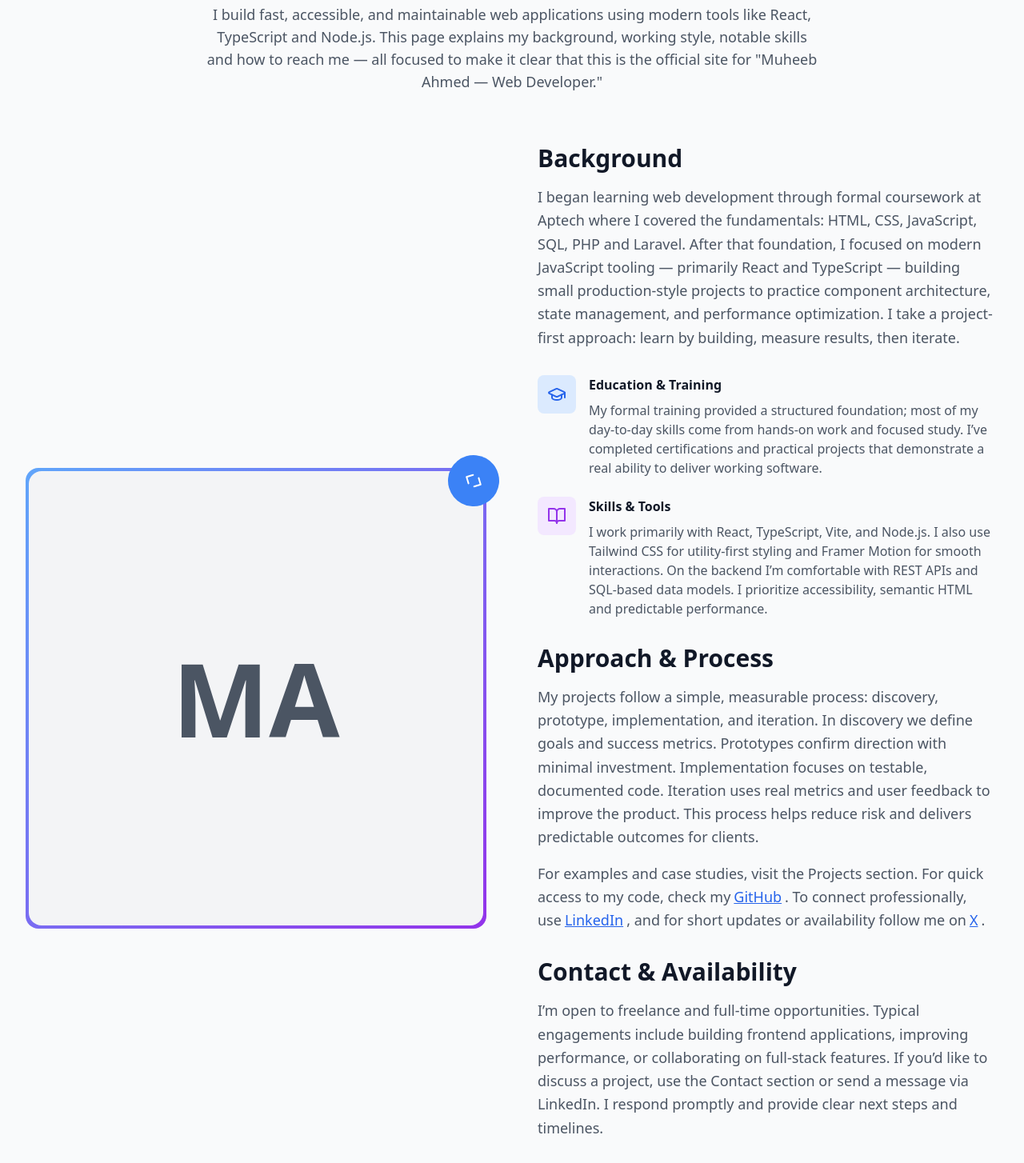
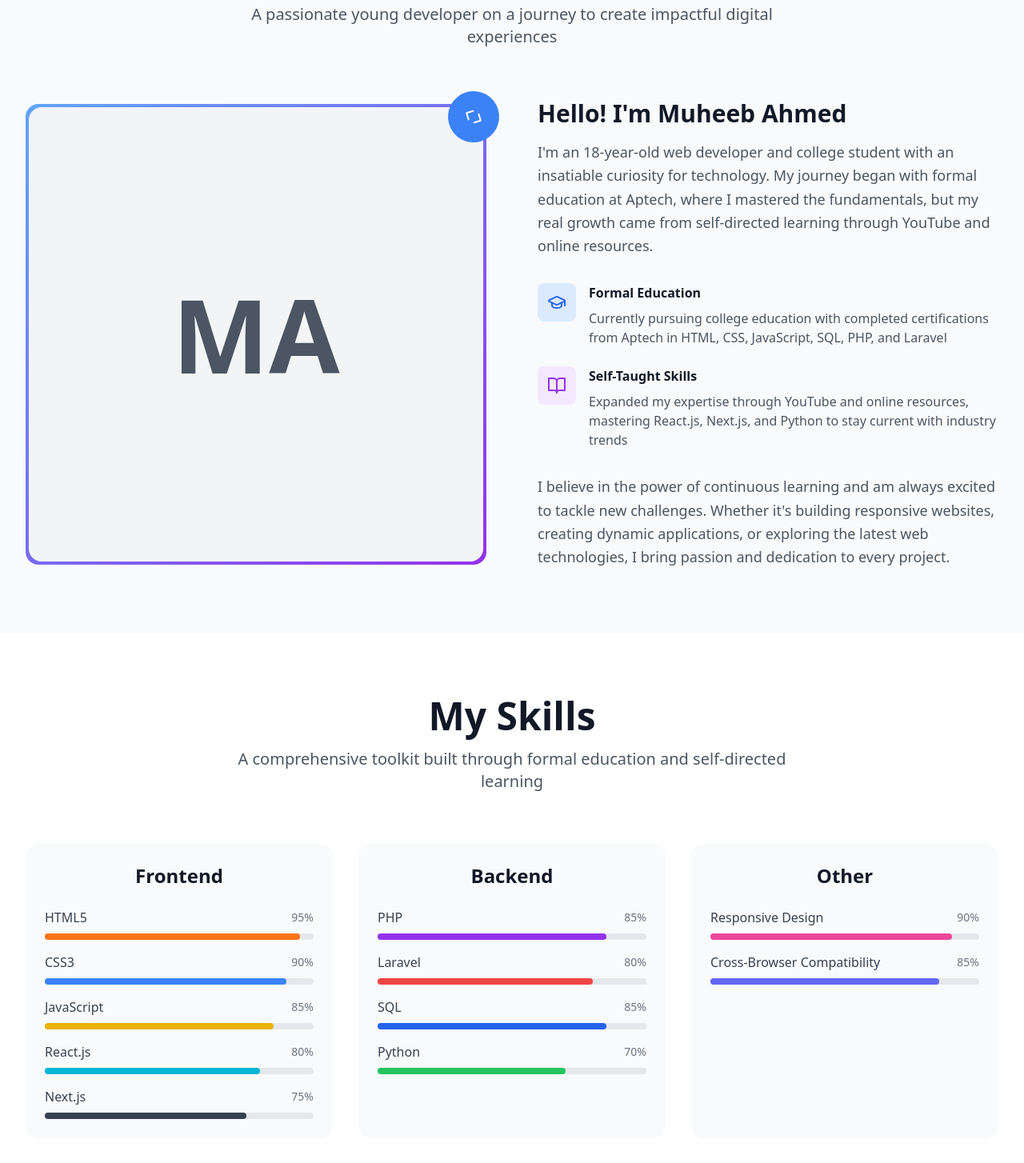
Before and after one commit to muheeb-codes/muheeb-portfolio, a React (Vite) app: page / in a window 1280 px wide. Shown: the part 940-2394 px from the top of the page at 80% size. Built offline with nearby package versions, Linux system fonts and the light colour scheme.

Commit message:
update 3.5

```diff
--- a/src/components/About.tsx
+++ b/src/components/About.tsx
@@ -32,14 +32,11 @@ const About: React.FC = () => {
           transition={{ duration: 0.8 }}
           className="text-center mb-16"
         >
-          <h1 className="text-4xl md:text-5xl font-bold text-gray-900 dark:text-white mb-4">
-            Muheeb Ahmed — Web Developer
-          </h1>
-          <p className="text-lg text-gray-600 dark:text-gray-300 max-w-3xl mx-auto">
-            I build fast, accessible, and maintainable web applications using modern tools like
-            React, TypeScript and Node.js. This page explains my background, working style,
-            notable skills and how to reach me — all focused to make it clear that this is the
-            official site for "Muheeb Ahmed — Web Developer."
+          <h2 className="text-4xl md:text-5xl font-bold text-gray-900 dark:text-white mb-4">
+            About Me
+          </h2>
+          <p className="text-xl text-gray-600 dark:text-gray-300 max-w-3xl mx-auto">
+            A passionate young developer on a journey to create impactful digital experiences
           </p>
         </motion.div>
 
@@ -78,14 +75,13 @@ const About: React.FC = () => {
             className="space-y-8"
           >
             <motion.div variants={itemVariants}>
-              <h2 className="text-2xl md:text-3xl font-bold text-gray-900 dark:text-white mb-4">Background</h2>
+              <h3 className="text-2xl md:text-3xl font-bold text-gray-900 dark:text-white mb-4">
+                Hello! I'm Muheeb Ahmed
+              </h3>
               <p className="text-gray-600 dark:text-gray-300 text-lg leading-relaxed">
-                I began learning web development through formal coursework at Aptech where I
-                covered the fundamentals: HTML, CSS, JavaScript, SQL, PHP and Laravel. After
-                that foundation, I focused on modern JavaScript tooling — primarily React and
-                TypeScript — building small production-style projects to practice component
-                architecture, state management, and performance optimization. I take a
-                project-first approach: learn by building, measure results, then iterate.
+                I'm an 18-year-old web developer and college student with an insatiable curiosity for technology.
+                My journey began with formal education at Aptech, where I mastered the fundamentals, but my real
+                growth came from self-directed learning through YouTube and online resources.
               </p>
             </motion.div>
 
@@ -95,12 +91,10 @@ const About: React.FC = () => {
                   <GraduationCap className="text-blue-600 dark:text-blue-400" size={24} />
                 </div>
                 <div>
-                  <h4 className="font-semibold text-gray-900 dark:text-white mb-2">Education & Training</h4>
+                  <h4 className="font-semibold text-gray-900 dark:text-white mb-2">Formal Education</h4>
                   <p className="text-gray-600 dark:text-gray-300">
-                    My formal training provided a structured foundation; most of my day-to-day
-                    skills come from hands-on work and focused study. I’ve completed certifications
-                    and practical projects that demonstrate a real ability to deliver working
-                    software.
+                    Currently pursuing college education with completed certifications from Aptech in
+                    HTML, CSS, JavaScript, SQL, PHP, and Laravel
                   </p>
                 </div>
               </div>
@@ -110,52 +104,20 @@ const About: React.FC = () => {
                   <BookOpen className="text-purple-600 dark:text-purple-400" size={24} />
                 </div>
                 <div>
-                  <h4 className="font-semibold text-gray-900 dark:text-white mb-2">Skills & Tools</h4>
+                  <h4 className="font-semibold text-gray-900 dark:text-white mb-2">Self-Taught Skills</h4>
                   <p className="text-gray-600 dark:text-gray-300">
-                    I work primarily with React, TypeScript, Vite, and Node.js. I also use
-                    Tailwind CSS for utility-first styling and Framer Motion for smooth
-                    interactions. On the backend I’m comfortable with REST APIs and SQL-based
-                    data models. I prioritize accessibility, semantic HTML and predictable
-                    performance.
+                    Expanded my expertise through YouTube and online resources, mastering React.js,
+                    Next.js, and Python to stay current with industry trends
                   </p>
                 </div>
               </div>
             </motion.div>
 
             <motion.div variants={itemVariants}>
-              <h2 className="text-2xl md:text-3xl font-bold text-gray-900 dark:text-white mb-4">Approach & Process</h2>
               <p className="text-gray-600 dark:text-gray-300 text-lg leading-relaxed">
-                My projects follow a simple, measurable process: discovery, prototype,
-                implementation, and iteration. In discovery we define goals and success
-                metrics. Prototypes confirm direction with minimal investment. Implementation
-                focuses on testable, documented code. Iteration uses real metrics and user
-                feedback to improve the product. This process helps reduce risk and delivers
-                predictable outcomes for clients.
-              </p>
-
-              <p className="text-gray-600 dark:text-gray-300 text-lg leading-relaxed mt-4">
-                For examples and case studies, visit the Projects section. For quick access to
-                my code, check my
-                <a href="https://github.com/muheeb-codes" target="_blank" rel="noopener noreferrer" className="text-blue-600 dark:text-blue-400 underline mx-1">GitHub</a>.
-                To connect professionally, use
-                <a href="https://www.linkedin.com/in/muheeb-ahmed-4a7b83367/" target="_blank" rel="noopener noreferrer" className="text-blue-600 dark:text-blue-400 underline mx-1">LinkedIn</a>,
-                and for short updates or availability follow me on
-                <a href="https://x.com/MuheebAhme2025" target="_blank" rel="noopener noreferrer" className="text-blue-600 dark:text-blue-400 underline mx-1">X</a>.
-              </p>
-
-              <h2 className="text-2xl md:text-3xl font-bold text-gray-900 dark:text-white mb-4 mt-8">Contact & Availability</h2>
-              <p className="text-gray-600 dark:text-gray-300 text-lg leading-relaxed">
-                I’m open to freelance and full-time opportunities. Typical engagements include
-                building frontend applications, improving performance, or collaborating on
-                full-stack features. If you’d like to discuss a project, use the Contact
-                section or send a message via LinkedIn. I respond promptly and provide clear
-                next steps and timelines.
-              </p>
-
-              <p className="text-gray-600 dark:text-gray-300 text-lg leading-relaxed mt-6">
-                Thank you for visiting — this site represents my best work and my ongoing
-                commitment to craftsmanship and learning. I’m Muheeb Ahmed, and I build web
-                experiences that are fast, accessible, and maintainable.
+                I believe in the power of continuous learning and am always excited to tackle new challenges.
+                Whether it's building responsive websites, creating dynamic applications, or exploring the latest
+                web technologies, I bring passion and dedication to every project.
               </p>
             </motion.div>
           </motion.div>
--- a/src/components/Footer.tsx
+++ b/src/components/Footer.tsx
@@ -1,7 +1,6 @@
 import React from 'react';
 import { motion } from 'framer-motion';
 import { Heart, Code2 } from 'lucide-react';
-import { Github, Linkedin, Twitter } from 'lucide-react';
 
 const Footer: React.FC = () => {
   return (
@@ -34,42 +33,17 @@ const Footer: React.FC = () => {
             <span>by Muheeb Ahmed</span>
           </div>
 
+          <div className="mt-6 flex items-center justify-center gap-4">
+            <a href="https://github.com/muheeb-codes" className="text-gray-300 hover:text-white" rel="noopener noreferrer" target="_blank">GitHub</a>
+            <a href="https://www.linkedin.com/in/muheeb-ahmed-4a7b83367/" className="text-gray-300 hover:text-white" rel="noopener noreferrer" target="_blank">LinkedIn</a>
+            <a href="https://x.com/MuheebAhme2025" className="text-gray-300 hover:text-white" rel="noopener noreferrer" target="_blank">X</a>
+            <a href="/about.html" className="text-gray-300 hover:text-white">About</a>
+          </div>
+
           <div className="mt-8 pt-8 border-t border-gray-700">
-            <div className="flex flex-col sm:flex-row items-center justify-center gap-4">
-              <div className="flex items-center space-x-4">
-                <a
-                  href="https://github.com/muheeb-codes"
-                  target="_blank"
-                  rel="noopener noreferrer"
-                  aria-label="Muheeb's GitHub"
-                  className="text-gray-300 hover:text-white transition-colors"
-                >
-                  <Github size={20} />
-                </a>
-                <a
-                  href="https://www.linkedin.com/in/muheeb-ahmed-4a7b83367/"
-                  target="_blank"
-                  rel="noopener noreferrer"
-                  aria-label="Muheeb's LinkedIn"
-                  className="text-gray-300 hover:text-white transition-colors"
-                >
-                  <Linkedin size={20} />
-                </a>
-                <a
-                  href="https://x.com/MuheebAhme2025"
-                  target="_blank"
-                  rel="noopener noreferrer"
-                  aria-label="Muheeb's X"
-                  className="text-gray-300 hover:text-white transition-colors"
-                >
-                  <Twitter size={20} />
-                </a>
-              </div>
-
-              <p className="text-gray-400 text-sm">
-                © {new Date().getFullYear()} Muheeb Ahmed. All rights reserved.
-              </p>
-            </div>
+            <p className="text-gray-400 text-sm">
+              © {new Date().getFullYear()} Muheeb Ahmed. All rights reserved.
+            </p>
           </div>
         </motion.div>
       </div>
--- a/src/components/SkillsRadar.tsx
+++ b/src/components/SkillsRadar.tsx
@@ -94,7 +94,12 @@ const SkillsRadar: React.FC = () => {
       <h3 className="text-2xl font-bold text-gray-900 dark:text-white mb-6 text-center">
         Skills Overview
       </h3>
-      <div className="h-80">
+      <div style={{ width: '100%', height: 'min(40vh, 360px)' }} className="w-full">
+        {/*
+          Responsive container: height is the minimum of 40vh and 360px so the chart
+          scales on small and large screens. Chart.js is set to responsive:true and
+          maintainAspectRatio:false so it will fill this parent container.
+        */}
         <Radar data={data} options={options} />
       </div>
     </motion.div>
```
Also changed, not shown: public/about.html (added, +50 -0 lines), public/case-study-example.html (added, +44 -0 lines), 1 other file (tests, documents, lock files or other folders).
